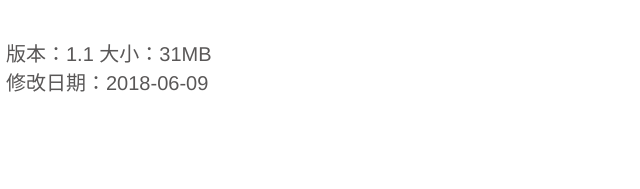
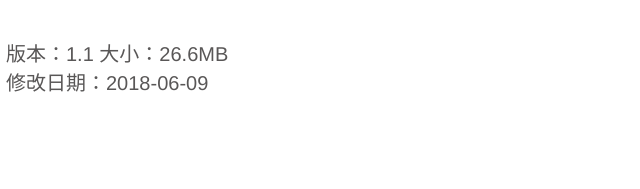
Before and after one commit to ipa-download/SanLian, a plain HTML site: page index.html in a window 1280 px wide. Shown: the top 189 px of the page, 24-664 px from the left. Drawn offline with nearby package versions, Linux system fonts and the light colour scheme.

Commit message:
no message

```diff
--- a/index.html
+++ b/index.html
@@ -68,7 +68,7 @@
     </head>
     <body onload="setPage()">
         <div class="container-fluid" id="bodySet" style="display:none">
-            <p class="title text-left col-xs-12">版本：1.1   大小：31MB<br/>修改日期：2018-06-09</p>
+            <p class="title text-left col-xs-12">版本：1.1   大小：26.6MB<br/>修改日期：2018-06-09</p>
             <div class="row">
                 <div class="col-xs-12 middle text-center">
                     <p class=" text-center" class="">三联</p>
```
